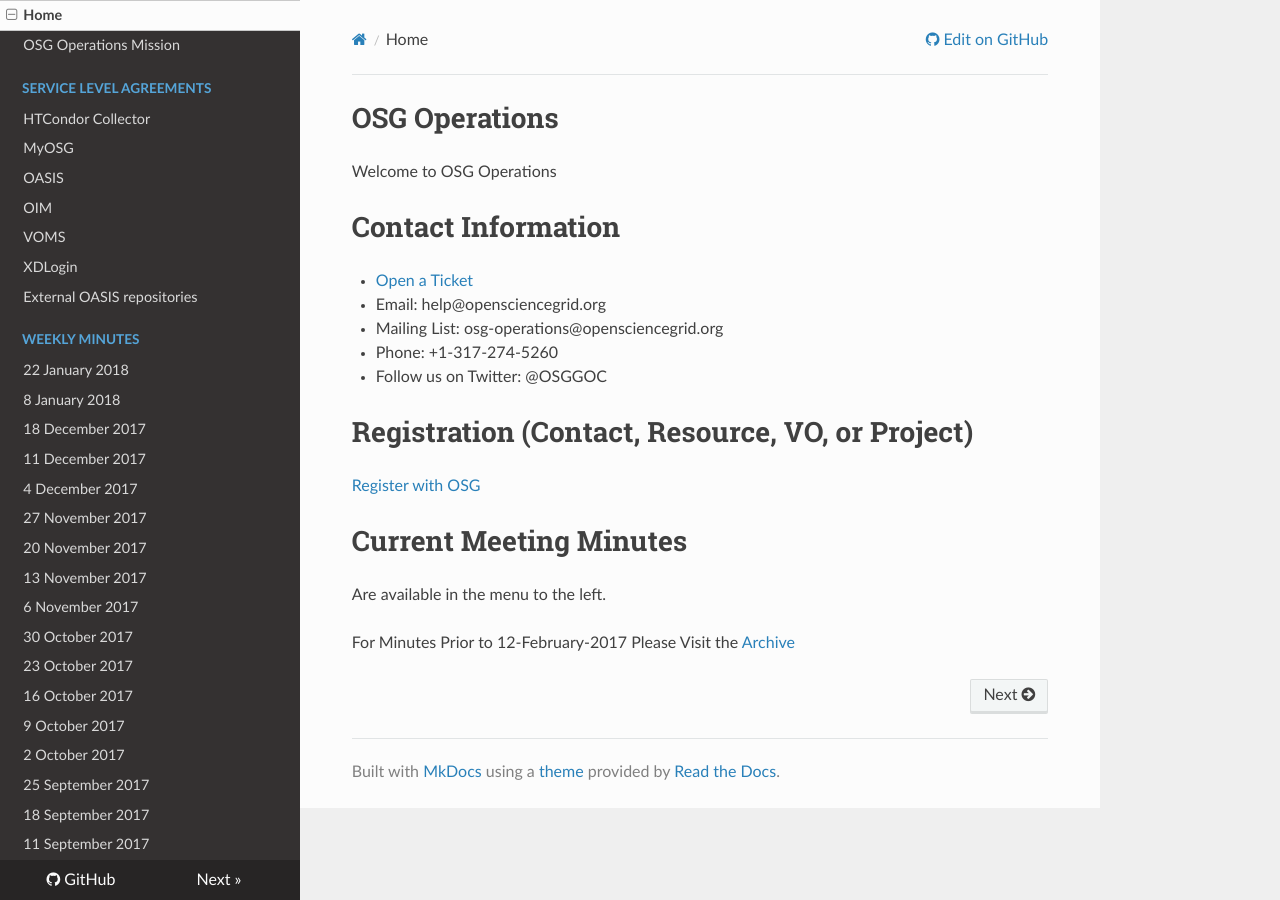
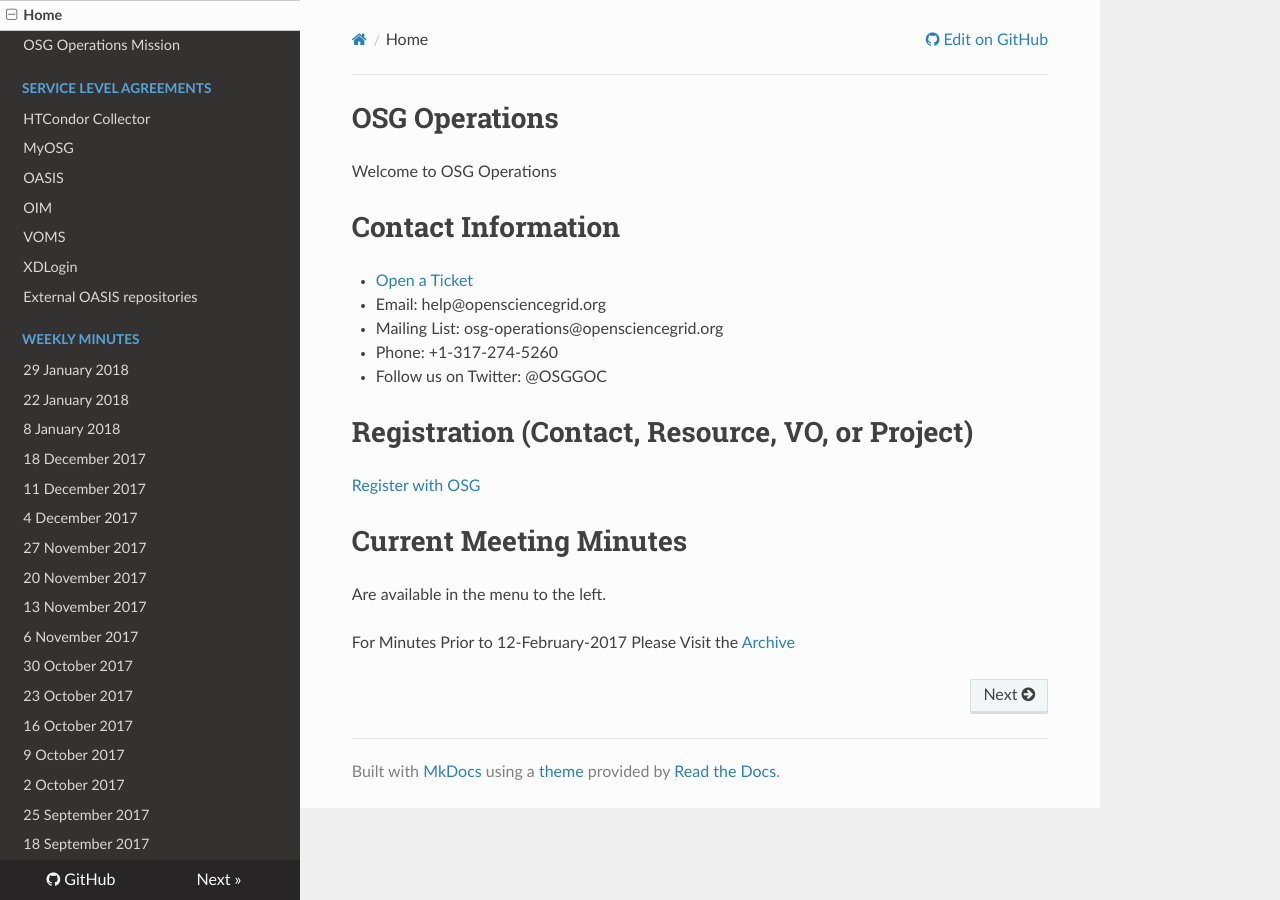
Before and after one commit to osg-htc/operations, an MkDocs documentation site: the page built from docs/index.md, in a window 1280 px wide. Built offline with MkDocs 1.6.1, drawn with Linux system fonts in a browser that asks for light colours; nearby versions of some CDN libraries; old or Windows-style settings are respelled for this version of MkDocs.

Commit message:
Update mkdocs.yml

```diff
--- a/mkdocs.yml
+++ b/mkdocs.yml
@@ -16,6 +16,7 @@
   - 'XDLogin': 'SLA/xdlogin.md'
 - External OASIS repositories: 'external-oasis-repos.md'
 - Weekly Minutes:
+  - '29 January 2018': 'WeeklyMinutes/29Jan2018.md'
   - '22 January 2018': 'WeeklyMinutes/22Jan2018.md'
   - '8 January 2018': 'WeeklyMinutes/08Jan2018.md'
   - '18 December 2017': 'WeeklyMinutes/18Dec2017.md'
```
